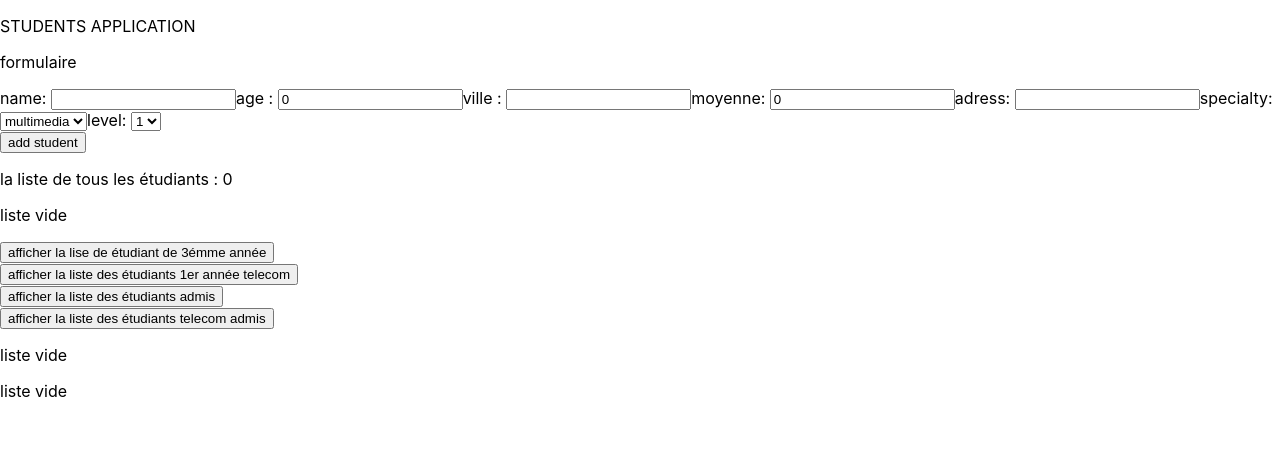
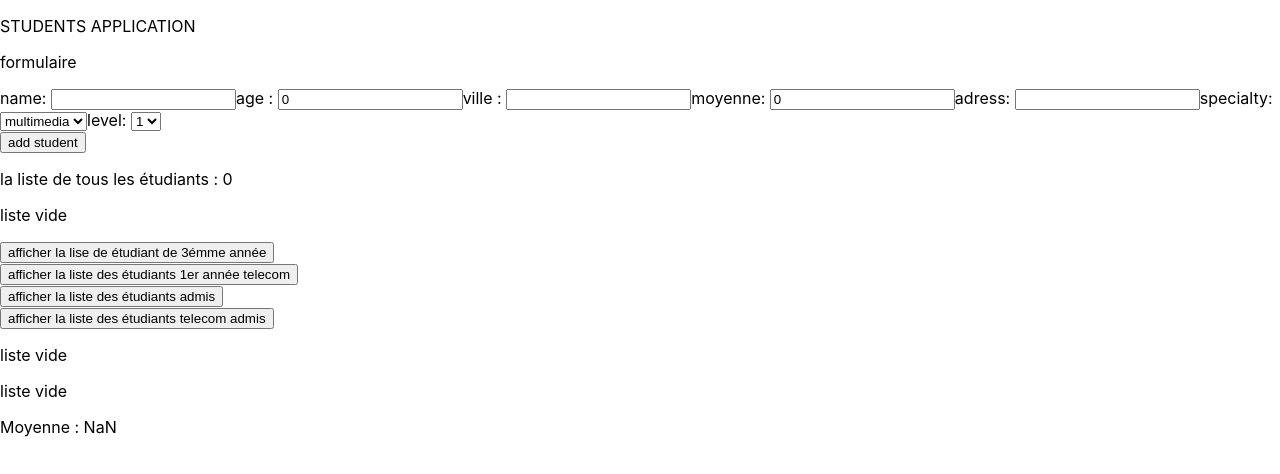
Before and after one commit to Anfel-web/studentReact, a React (Create React App) app: page / in a window 1280 px wide. Shown: the top 474 px of the page. Built offline with nearby package versions, Linux system fonts and the light colour scheme.

Commit message:
Student moyenne (#4)
* AnnualRateOfStudents

* export default AnnualRateOfStudents;

* display moy

* add default value

Co-authored-by: anfels <anfel.selmi15@gmail.com>

```diff
--- a/src/components/Students.jsx
+++ b/src/components/Students.jsx
@@ -7,6 +7,7 @@ import StudentSucceed from '../components/StudentSucceed';
 import studentsWithStatus from '../functions/studentsWithStatus';
 import StudentsAgeBetween25And30 from "./StudentsAgeBetween25And30";
 import MultimédiaRéseauStudents from "../components/MultimédiaRéseauStudents";
+
 const Students = (props) => {
     const [name, setName] = useState("");
     const [age, setAge] = useState(0);
@@ -27,6 +28,9 @@ const Students = (props) => {
     const studentsAgeBetween25And30 = students.filter((studentltem) => studentltem.age >= 25 && studentltem.age < 30);
     const listStudentsWithStatus = studentsWithStatus(students);
     const studentsMultimédiaOrRéseau = students.filter((studentltem) => studentltem.specialty === "multimedia" || studentltem.specialty === "reseau")
+    const sommeMoy = students.reduce( (moy, studentItem) => moy + studentItem.moyenne, 0);
+    const moy = sommeMoy / students.length
+
     return (
         <div>
             <p>STUDENTS APPLICATION</p>
@@ -61,6 +65,7 @@ const Students = (props) => {
             <TelecomStudentsSucceed telecomStudentsAdmis={telecomStudentsAdmis} />
             <StudentsAgeBetween25And30 studentsAgeBetween25And30={studentsAgeBetween25And30} />
             <MultimédiaRéseauStudents studentsMultimédiaOrRéseau={studentsMultimédiaOrRéseau} />
+             <p>Moyenne : {moy}</p>
         </div >
     )
 };
--- a/src/components/StudentsLevel3.jsx
+++ b/src/components/StudentsLevel3.jsx
@@ -1,4 +1,5 @@
 import React, { useState } from "react";
+
 
 
 const StudentsLevel3 = (props) => {
--- a/src/components/StudentsList.jsx
+++ b/src/components/StudentsList.jsx
@@ -19,6 +19,7 @@ const StudentsList = (props) => {
             </div>
             )
             }
+
         </div>
 
     )
```
